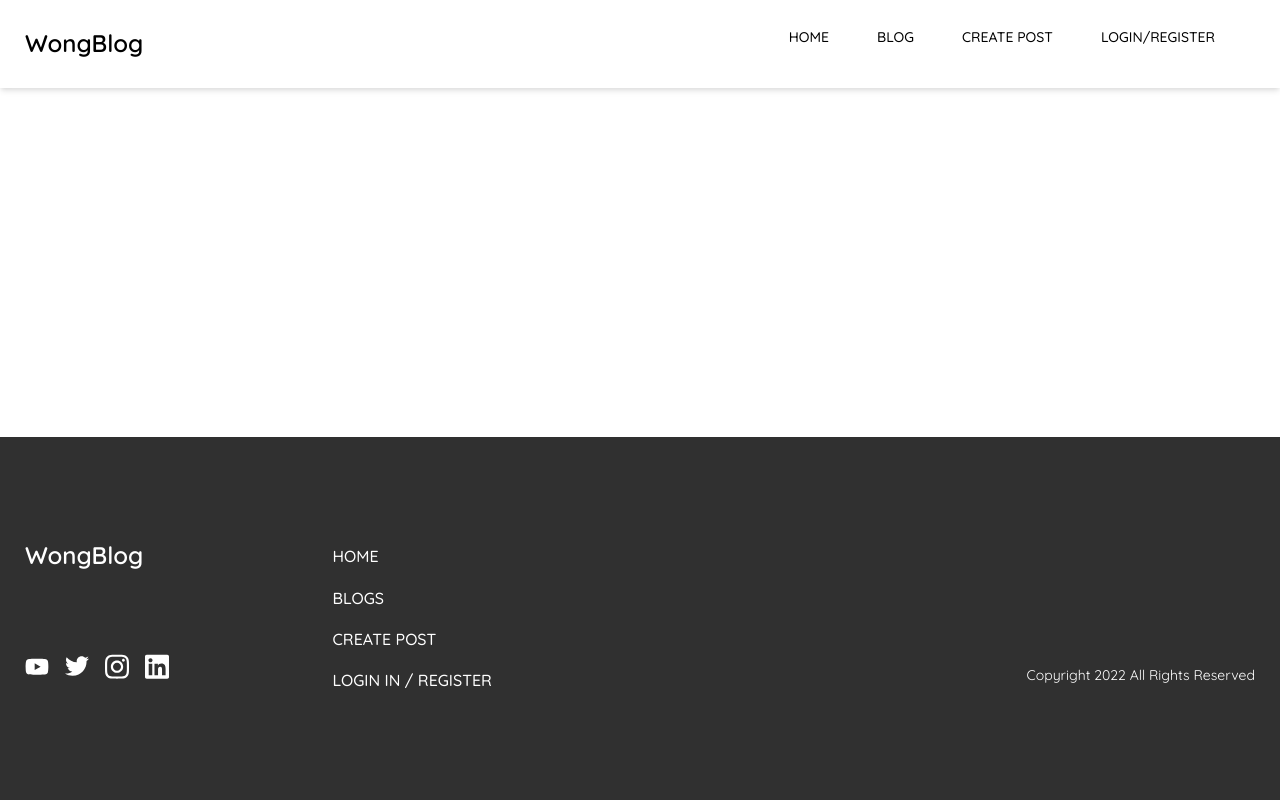
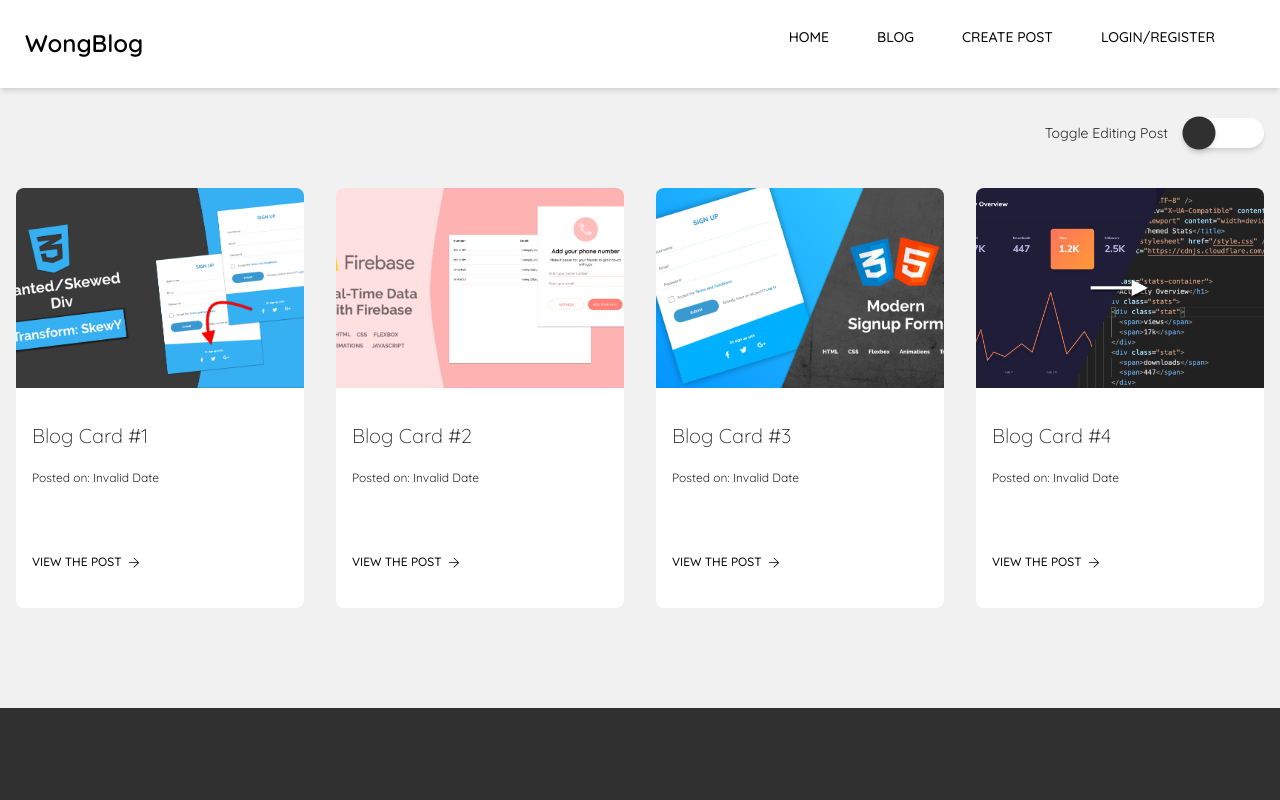
Before and after one commit to cwluvani/wongblog, a Vue app in the folder client/: page /blogs in a window 1280 px wide. Shown: the top 800 px of the page. Built offline with nearby package versions, Linux system fonts and the light colour scheme.

Commit message:
add Blogs

```diff
--- a/client/src/components/BlogCard.vue
+++ b/client/src/components/BlogCard.vue
@@ -1,6 +1,6 @@
 <template>
   <div class="blog-card">
-      <div class="icons">
+      <div v-show="editPost" class="icons">
           <div class="icon">
               <svg aria-hidden="true" focusable="false" data-prefix="far" data-icon="edit" class="edit svg-inline--fa fa-edit fa-w-18" role="img" xmlns="http://www.w3.org/2000/svg" viewBox="0 0 576 512"><path fill="currentColor" d="M402.3 344.9l32-32c5-5 13.7-1.5 13.7 5.7V464c0 26.5-21.5 48-48 48H48c-26.5 0-48-21.5-48-48V112c0-26.5 21.5-48 48-48h273.5c7.1 0 10.7 8.6 5.7 13.7l-32 32c-1.5 1.5-3.5 2.3-5.7 2.3H48v352h352V350.5c0-2.1.8-4.1 2.3-5.6zm156.6-201.8L296.3 405.7l-90.4 10c-26.2 2.9-48.5-19.2-45.6-45.6l10-90.4L432.9 17.1c22.9-22.9 59.9-22.9 82.7 0l43.2 43.2c22.9 22.9 22.9 60 .1 82.8zM460.1 174L402 115.9 216.2 301.8l-7.3 65.3 65.3-7.3L460.1 174zm64.8-79.7l-43.2-43.2c-4.1-4.1-10.8-4.1-14.8 0L436 82l58.1 58.1 30.9-30.9c4-4.2 4-10.8-.1-14.9z"></path></svg>
           </div>
@@ -22,6 +22,9 @@
 </template>
 
 <script>
+import { computed } from 'vue';
+import { useStore } from 'vuex';
+
 export default {
     name: 'BlogCard',
     components: {
@@ -31,7 +34,12 @@ export default {
     },
 
     setup() {
+      const store = useStore();
+      const editPost = computed(() => store.state.editPost);
 
+      return {
+        editPost
+      }
     }
 }
 </script>
--- a/client/src/components/Navigation.vue
+++ b/client/src/components/Navigation.vue
@@ -6,8 +6,8 @@
             </div>
             <div class="nav-links">
                 <ul v-show="!mobile">
-                    <router-link class="link" to="#">Home</router-link>
-                    <router-link class="link" to="#">Blog</router-link>
+                    <router-link class="link" :to="{ name: 'Home' }">Home</router-link>
+                    <router-link class="link" :to="{ name: 'Blogs' }">Blog</router-link>
                     <router-link class="link" to="#">Create Post</router-link>
                     <router-link class="link" to="#">Login/Register</router-link>
                 </ul>
@@ -17,8 +17,8 @@
 
         <transition name="mobile-nav">
             <ul class="mobile-nav" v-show="mobileNav">
-                <router-link class="link" to="#">Home</router-link>
-                <router-link class="link" to="#">Blog</router-link>
+                <router-link class="link" :to="{ name: 'Home' }">Home</router-link>
+                <router-link class="link" :to="{ name: 'Blogs' }">Blog</router-link>
                 <router-link class="link" to="#">Create Post</router-link>
                 <router-link class="link" to="#">Login/Register</router-link>
             </ul>
@@ -85,7 +85,7 @@ header {
     background-color: #fff;
     padding: 0 25px;
     box-shadow: 0 4px 6px -1px rgba(0, 0, 0, 0.1), 0 2px 4px -1px rgba(0, 0, 0, 0.06);
-    z-index: 99;
+    z-index: 999;
 
     .link {
       font-weight: 500;
--- a/client/src/pages/Blogs.vue
+++ b/client/src/pages/Blogs.vue
@@ -0,0 +1,95 @@
+<template>
+  <div class="blog-card-wrap">
+      <div class="blog-cards container">
+          <div class="toggle-edit">
+              <span>Toggle Editing Post</span>
+              <input type="checkbox" v-model="editPost">
+          </div>
+
+          <BlogCard
+            v-for="(cardContent, index) in blogCards"
+            :key="index"
+            :cardContent="cardContent"
+          />
+      </div>
+  </div>
+</template>
+
+<script>
+import BlogCard from '../components/BlogCard.vue';
+import { computed, onBeforeUnmount } from 'vue';
+import { useStore } from 'vuex';
+
+export default {
+    name: 'Blogs',
+    components: {
+        BlogCard
+    },
+
+    setup() {
+        const store = useStore();
+        const editPost = computed({
+            get: () => store.state.editPost,
+            set: payload => store.commit('toggleEditPost', payload)
+        });
+        const blogCards = computed(() => store.state.sampleBlogCard);
+
+        onBeforeUnmount(() => {
+          store.commit('toggleEditPost', false);
+        });
+
+        return {
+            blogCards,
+            editPost
+        }
+    }
+}
+</script>
+
+<style lang="scss" scoped>
+.blog-cards {
+  position: relative;
+
+  .toggle-edit {
+    display: flex;
+    align-items: center;
+    position: absolute;
+    top: -70px;
+    right: 0;
+    span {
+      margin-right: 16px;
+    }
+
+    input[type="checkbox"] {
+      position: relative;
+      border: none;
+      -webkit-appearance: none;
+      background: #fff;
+      outline: none;
+      width: 80px;
+      height: 30px;
+      border-radius: 20px;
+      box-shadow: 0 4px 6px -1px rgba(0, 0, 0, 0.1), 0 2px 4px -1px rgba(0, 0, 0, 0.06);
+    }
+
+    input[type="checkbox"]:before {
+      content: "";
+      position: absolute;
+      width: 30px;
+      height: 30px;
+      border-radius: 20px;
+      top: 0;
+      left: 0;
+      background: #303030;
+      transform: scale(1.1);
+      transition: 600ms ease all;
+      box-shadow: 0 4px 6px -1px rgba(0, 0, 0, 0.1), 0 2px 4px -1px rgba(0, 0, 0, 0.06);
+    }
+
+    input:checked[type="checkbox"]:before {
+      background: #fff;
+      left: 52px;
+    }
+  }
+}
+</style>
--- a/client/src/pages/home.vue
+++ b/client/src/pages/home.vue
@@ -32,7 +32,8 @@
 </template>
 
 <script>
-import { reactive, ref } from 'vue';
+import { reactive, computed } from 'vue';
+import { useStore } from 'vuex';
 import BlogPost from '../components/BlogPost.vue';
 import BlogCard from '../components/BlogCard.vue';
 
@@ -44,6 +45,7 @@ export default {
     },
 
     setup() {
+        const store = useStore();
         const welcomeScreen = reactive({
             title: "Welcome!",
             blogPost:
@@ -51,51 +53,18 @@ export default {
             welcomeScreen: true,
             photo: "coding",
         });
-        const sampleBlogPost = ref([
-            {
-                title: "this is a Filler Title!",
-                blogHTML: "This is a filler blog title!",
-                blogCoverPhoto: "beautiful-stories"
-            },
-            {
-                title: "this is a Filler Title!",
-                blogHTML: "This is a filler blog title!",
-                blogCoverPhoto: "designed-for-everyone"
-            }
-        ]);
-        const sampleBlogCard = ref([
-            {
-                blogTitle: "Blog Card #1",
-                blogCoverPhoto: "stock-1",
-                blogDate: "Hey 1, 2022"
-            },
-            {
-                blogTitle: "Blog Card #2",
-                blogCoverPhoto: "stock-2",
-                blogDate: "Hey 1, 2022"
-            },
-            {
-                blogTitle: "Blog Card #3",
-                blogCoverPhoto: "stock-3",
-                blogDate: "Hey 1, 2022"
-            },
-            {
-                blogTitle: "Blog Card #4",
-                blogCoverPhoto: "stock-4",
-                blogDate: "Hey 1, 2022"
-            }
-        ]);
+        const sampleBlogPost = computed(() => store.state.sampleBlogPost);
+        const sampleBlogCard = computed(() => store.state.sampleBlogCard);
+
         return {
             welcomeScreen,
             sampleBlogPost,
-            sampleBlogCard
+            sampleBlogCard,
         }
     },
 
     data() {
-        return {
-
-        }
+        return {}
     },
 }
 </script>
--- a/client/src/router/index.js
+++ b/client/src/router/index.js
@@ -3,15 +3,25 @@ import { createRouter, createWebHistory } from 'vue-router';
 import Home from '../pages/Home.vue';
 // import firebase from 'firebase/app';
 import 'firebase/auth';
+
+const Blogs = () => import('../pages/Blogs.vue');
+
 const routes = [
     {
         path: '/',
         name: 'Home',
         component: Home,
+        meta: {
+            title: 'Home'
+        }
     },
     {
         path: '/blogs',
-        name: 'Blogs'
+        name: 'Blogs',
+        component: Blogs,
+        meta: {
+            title: 'Blogs'
+        }
     },
     {
         path: '/createPost',
@@ -33,4 +43,10 @@ const router = createRouter({
     routes
 });
 
+// global navigation guard
+router.beforeEach((to, from, next) => {
+    document.title = `${to.meta.title} | WongBlog`;
+    next();
+});
+
 export default router;
--- a/client/src/store/action.js
+++ b/client/src/store/action.js
@@ -0,0 +1,4 @@
+// export global action
+export default {
+
+}
--- a/client/src/store/index.js
+++ b/client/src/store/index.js
@@ -0,0 +1,47 @@
+import { createStore } from 'vuex'
+import mutations from './mutations'
+import action from './action'
+
+const state = {
+    sampleBlogCard: [
+        {
+            blogTitle: "Blog Card #1",
+            blogCoverPhoto: "stock-1",
+            blogDate: "Hey 1, 2022"
+        },
+        {
+            blogTitle: "Blog Card #2",
+            blogCoverPhoto: "stock-2",
+            blogDate: "Hey 1, 2022"
+        },
+        {
+            blogTitle: "Blog Card #3",
+            blogCoverPhoto: "stock-3",
+            blogDate: "Hey 1, 2022"
+        },
+        {
+            blogTitle: "Blog Card #4",
+            blogCoverPhoto: "stock-4",
+            blogDate: "Hey 1, 2022"
+        }
+    ],
+    sampleBlogPost: [
+        {
+            title: "this is a Filler Title!",
+            blogHTML: "This is a filler blog title!",
+            blogCoverPhoto: "beautiful-stories"
+        },
+        {
+            title: "this is a Filler Title!",
+            blogHTML: "This is a filler blog title!",
+            blogCoverPhoto: "designed-for-everyone"
+        }
+    ],
+    editPost: null
+}
+
+export default createStore({
+    action,
+    mutations,
+    state,
+})
--- a/client/src/store/mutations.js
+++ b/client/src/store/mutations.js
@@ -0,0 +1,7 @@
+export default {
+    toggleEditPost(state, payload) {
+        state.editPost = payload;
+
+        // console.log(state.editPost);
+    }
+}
```
